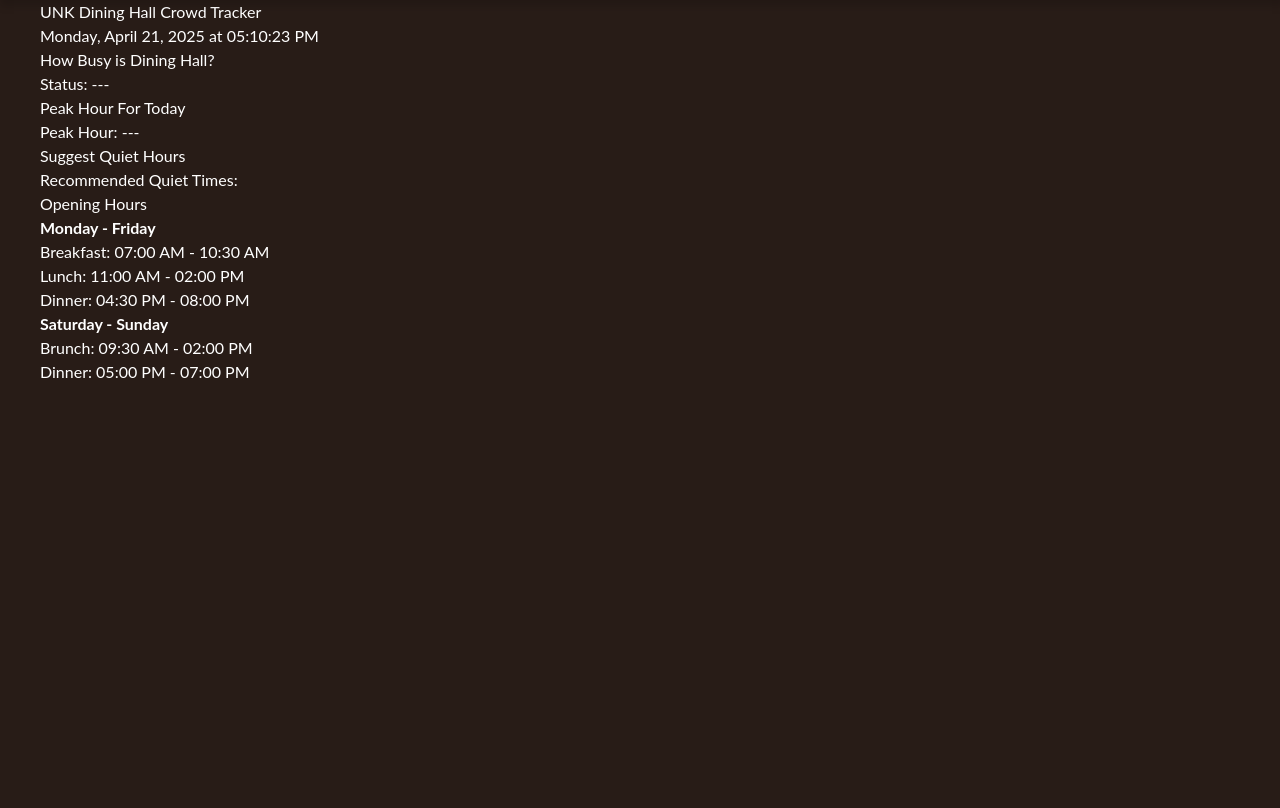
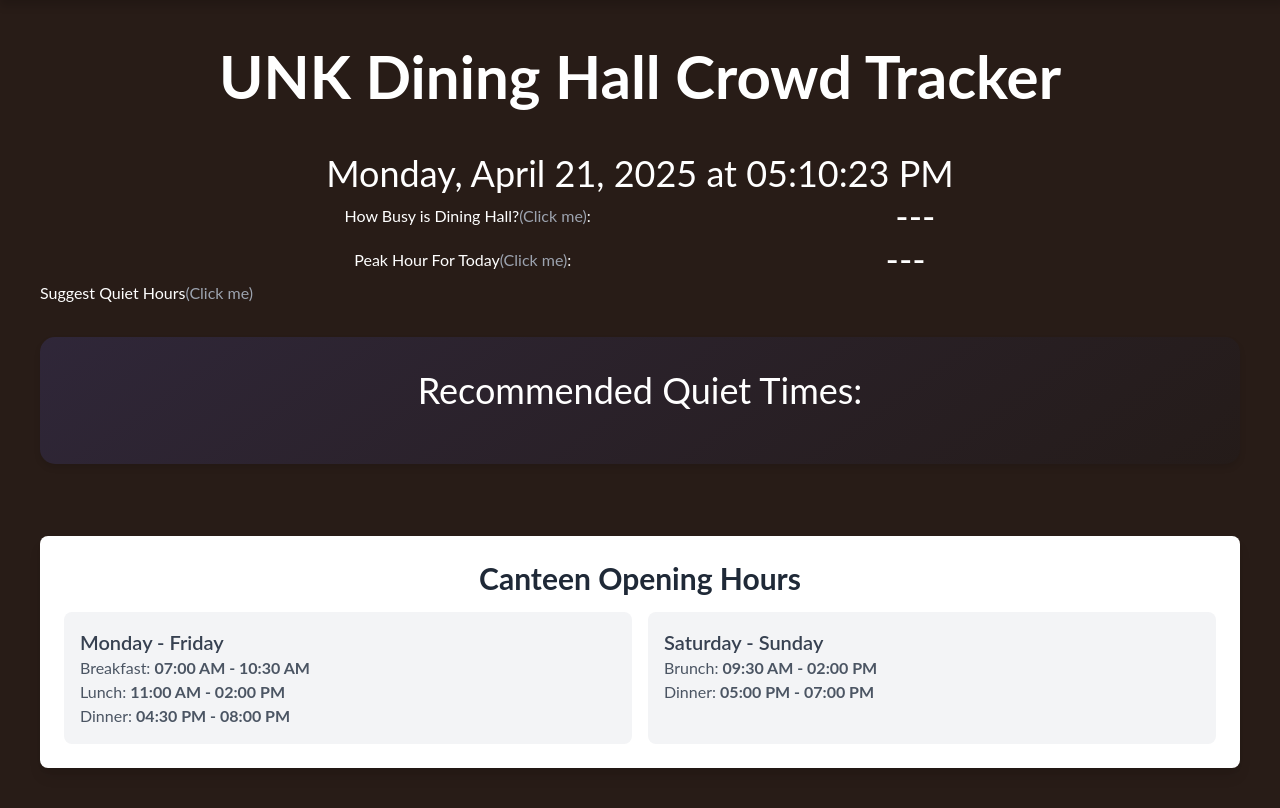
Before and after one commit to mhjpurnima/dining_hall_tracker, a Flask app: page /tracker in a window 1280 px wide. Shown: the part 60-868 px from the top of the page. Before the commit the page ends 438 px from the top, so only its background shows below. Run offline with Flask 3, Linux system fonts and the light colour scheme; some libraries are stand-ins or nearby versions.

Commit message:
[FE]:: rough design for tracker

```diff
--- a/static/script.js
+++ b/static/script.js
@@ -53,13 +53,27 @@
 
           if (data.quiet_hours && data.quiet_hours.length > 0) {
             data.quiet_hours.forEach((hour) => {
-
               const li = document.createElement("li");
+              li.className =
+                "quiet-hour-item bg-white bg-opacity-10 p-4 rounded-lg mb-2 backdrop-blur-sm";
               li.innerHTML = `
-                        ${hour.time}
-                        `;
-              // <small>(Avg: ${hour.average_count} people,
-              // Based on ${hour.readings_used} readings)</small>
+                <div class="flex justify-between items-center">
+                  <div>
+                    <i class="fas fa-clock mr-2"></i>
+                    <span class="font-bold">${hour.time}</span>
+                  </div>
+                  <div class="text-sm">
+                    <span class="mr-4">
+                      <i class="fas fa-user-friends mr-1"></i>
+                      ${hour.average_count} avg
+                    </span>
+                    <span>
+                      <i class="fas fa-database mr-1"></i>
+                      ${hour.readings_used} readings
+                    </span>
+                  </div>
+                </div>
+              `;
               list.appendChild(li);
             });
           } else {
--- a/static/style.css
+++ b/static/style.css
@@ -115,3 +115,32 @@
 .nav-logo {
   width: 106px;
 }
+
+.quiet-hour-item {
+  transition: all 0.3s ease;
+  border: 1px solid rgba(255, 255, 255, 0.1);
+}
+
+.quiet-hour-item:hover {
+  background-color: rgba(255, 255, 255, 0.15) !important;
+  transform: translateX(5px);
+}
+
+#quiet-hours-list {
+  max-width: 600px;
+  margin: 20px auto;
+  padding: 0;
+  list-style: none;
+}
+
+#quiet-hours-results {
+  background: linear-gradient(
+    145deg,
+    rgba(76, 81, 191, 0.2),
+    rgba(21, 24, 32, 0.2)
+  );
+  padding: 2rem;
+  border-radius: 15px;
+  margin: 2rem auto;
+  box-shadow: 0 4px 6px rgba(0, 0, 0, 0.1);
+}
--- a/templates/tracker.html
+++ b/templates/tracker.html
@@ -66,32 +66,73 @@
     </header>
 
     <div class="container page-banner">
-      <h1>UNK Dining Hall Crowd Tracker</h1>
-      <p class="datetime" id="current-date-time"></p>
+      <h1 class="text-white text-center fs-1 font-bold py-10">
+        UNK Dining Hall Crowd Tracker
+      </h1>
+      <p
+        class="datetime text-white text-center fs-3"
+        id="current-date-time"
+      ></p>
 
-      <button id="check-status">How Busy is Dining Hall?</button>
-      <p>Status: <span id="status">---</span></p>
-      <button id="check-peak-hour">Peak Hour For Today</button>
-      <p>Peak Hour: <span id="peak-hour">---</span></p>
+      <div class="flex justify-evenly items-center">
+        <button id="check-status">
+          How Busy is Dining Hall?<span class="text-gray-400">(Click me)</span>:
+        </button>
+        <p class="text-white text-center fs-3" id="status">---</p>
+      </div>
+      <div class="flex justify-evenly items-center">
+        <button id="check-peak-hour">
+          Peak Hour For Today<span class="text-gray-400">(Click me)</span>:
+        </button>
+        <p class="text-white text-center fs-3" id="peak-hour">---</p>
+      </div>
 
-      <button id="check-quiet-hours">Suggest Quiet Hours</button>
+      <button id="check-quiet-hours">
+        Suggest Quiet Hours<span class="text-gray-400">(Click me)</span>
+      </button>
       <div id="quiet-hours-results">
-        <p>Recommended Quiet Times:</p>
+        <p class="text-white text-center fs-3">Recommended Quiet Times:</p>
         <ul id="quiet-hours-list"></ul>
       </div>
       <!-- <p>Busiest Hour: <span id="busiest-hour">---</span></p> -->
       <!-- <p>Quieter Hours: <span id="quiet-hours">---</span></p> -->
 
-      <div class="box">
-        <h3>Opening Hours</h3>
-        <p><strong>Monday - Friday</strong></p>
-        <p>Breakfast: 07:00 AM - 10:30 AM</p>
-        <p>Lunch: 11:00 AM - 02:00 PM</p>
-        <p>Dinner: 04:30 PM - 08:00 PM</p>
-        <p><strong>Saturday - Sunday</strong></p>
-        <p>Brunch: 09:30 AM - 02:00 PM</p>
-        <p>Dinner: 05:00 PM - 07:00 PM</p>
-      </div>
+      <section class="py-10">
+        <div class="container mx-auto">
+          <div class="bg-white rounded-lg shadow-lg p-6">
+            <h3 class="text-center text-3xl font-bold text-gray-800 mb-4">
+              Canteen Opening Hours
+            </h3>
+            <div class="grid grid-cols-1 md:grid-cols-2 gap-4">
+              <div class="p-4 bg-gray-100 rounded-lg">
+                <h4 class="text-xl font-semibold text-gray-700">
+                  Monday - Friday
+                </h4>
+                <p class="text-gray-600">
+                  Breakfast: <span class="font-bold">07:00 AM - 10:30 AM</span>
+                </p>
+                <p class="text-gray-600">
+                  Lunch: <span class="font-bold">11:00 AM - 02:00 PM</span>
+                </p>
+                <p class="text-gray-600">
+                  Dinner: <span class="font-bold">04:30 PM - 08:00 PM</span>
+                </p>
+              </div>
+              <div class="p-4 bg-gray-100 rounded-lg">
+                <h4 class="text-xl font-semibold text-gray-700">
+                  Saturday - Sunday
+                </h4>
+                <p class="text-gray-600">
+                  Brunch: <span class="font-bold">09:30 AM - 02:00 PM</span>
+                </p>
+                <p class="text-gray-600">
+                  Dinner: <span class="font-bold">05:00 PM - 07:00 PM</span>
+                </p>
+              </div>
+            </div>
+          </div>
+        </div>
+      </section>
     </div>
 
     <script>
```
